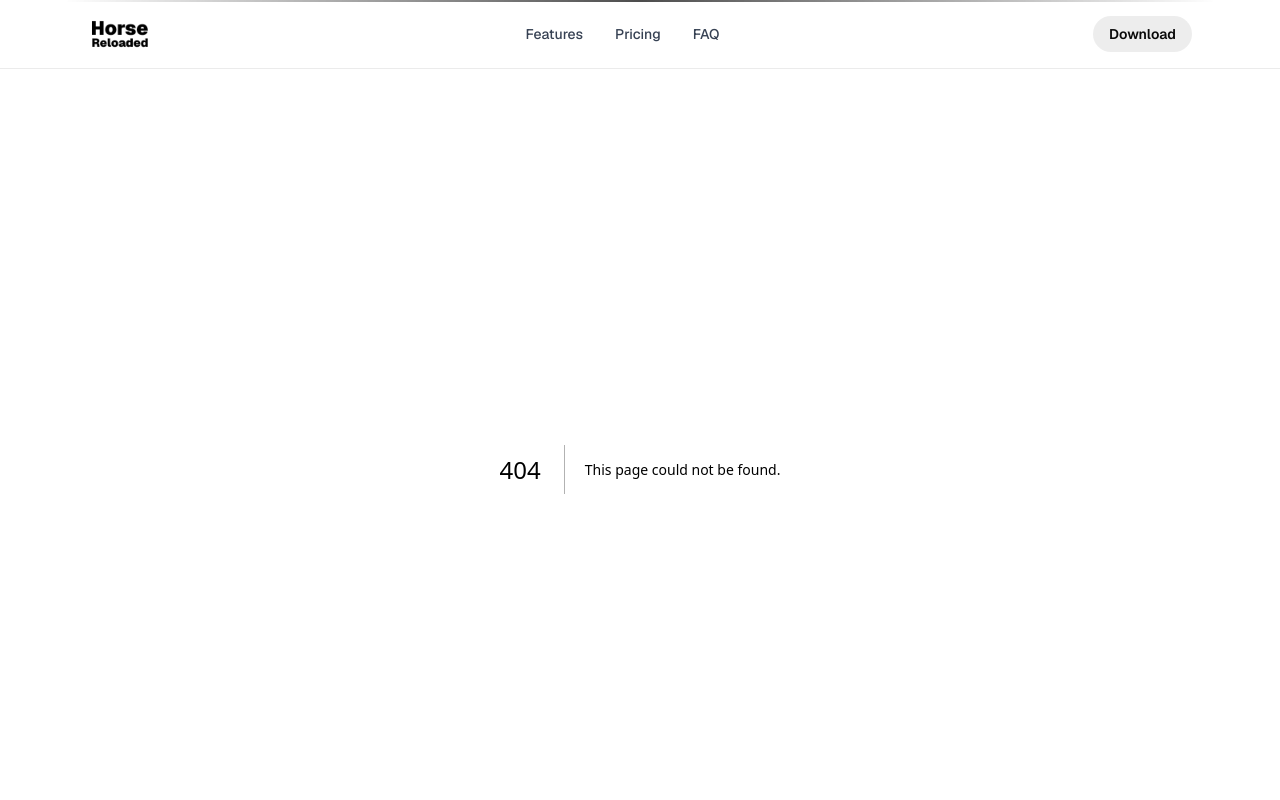
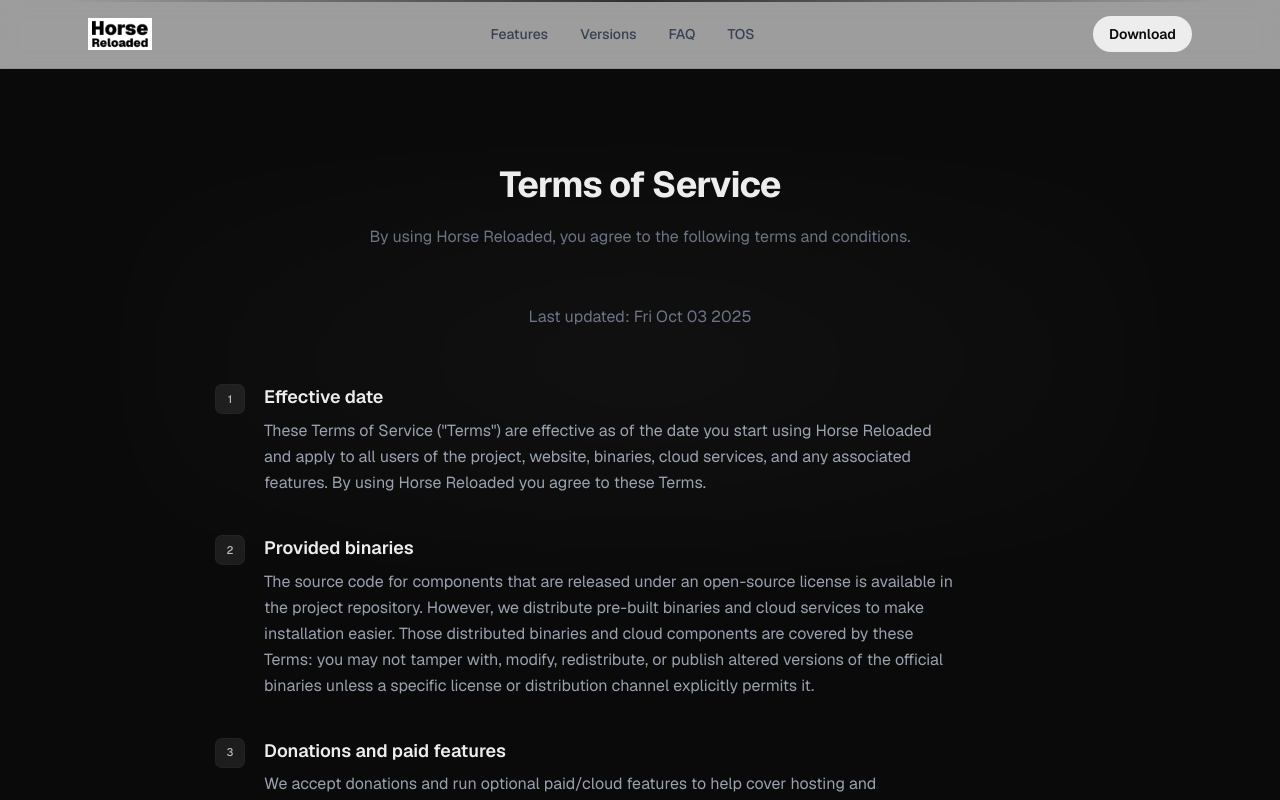
Before and after one commit to horse-reloaded/horse-reloaded.github.io, a Next.js app: page /tos in a window 1280 px wide. Before the commit this address had no page. Shown: the top 800 px of the page. Built offline with nearby package versions, Linux system fonts and the light colour scheme.

Commit message:
Add Versions component, constants, and Terms of Service page
- Implemented the Versions component to showcase different plans and features.
- Created constants for repository, loader, and Discord URLs.
- Added a Terms of Service page detailing user agreements and conditions.

```diff
--- a/src/app/components/faq.tsx
+++ b/src/app/components/faq.tsx
@@ -5,24 +5,24 @@ interface FAQItem {
 
 const items: FAQItem[] = [
   {
-    question: "Why is not open source?",
+    question: "Why cant i see the source code?",
     answer:
-      "If we make it open source other modders could try to bypass protections and potentially harm users.",
+      "The underground modding community is a bit toxic, and leaving the source code open, would allow P2C mod menus to easily bypass the protections just to stay on top.",
   },
   {
     question: "What is this?",
     answer:
-      "A fork of HorseMenu with improvements and customizations tailored for stability and protections.",
+      "Horse Reloaded is a fork of YimMenu/HorseMenu with added features and bug fixes, but most importantly, greater protections against P2C (paid to cheat) mod menus.",
   },
   {
     question: "Why use this Mod?",
     answer:
-      "Enhanced crash protections and refinements give you a smoother, safer gameplay experience.",
+      "Because the original project is no longer maintained, and I wanted to share my work with the community.",
   },
   {
     question: "Is this Mod paid?",
     answer:
-      "We offer a free version with the same crash protections plus paid tiers that unlock extra features.",
+      "Partially. This project includes cloud features that requires a server to run, it also motivates development and the donations help cover costs. No important features are locked behind a paywall and you can still use the menu for free with all the original features and more.",
   },
 ];
 
--- a/src/app/components/features.tsx
+++ b/src/app/components/features.tsx
@@ -14,10 +14,10 @@ const categories: FeatureCategory[] = [
     title: "Crash Protections",
     tagline: "Keep your game running smoothly.",
     points: [
-      "Protect against other mods",
+      "Protect against most Paid menus",
       "Stable and smooth experience",
-      "Fast updates",
-      "Reliable protections",
+      "Fast updates & feature requests",
+      "Cleaner and more intuitive UI",
     ],
   },
   {
@@ -25,9 +25,9 @@ const categories: FeatureCategory[] = [
     title: "Self Options",
     tagline: "Customize your experience.",
     points: [
+      "Standard from the original repository",
       "God Mode",
       "Infinite Stamina & Infinite Ammo",
-      "Anti AFK",
       "No Clip & Super Jump",
     ],
   },
@@ -36,17 +36,22 @@ const categories: FeatureCategory[] = [
     title: "Visuals",
     tagline: "Player and world enhancements.",
     points: [
-      "Player ESP",
+      "Improved ESP (no visual glitches or crashes)",
       "World customization",
-      "World ambience tweaks",
-      "Night vision",
+      "Player tags & tracers",
+      "Session info overlay",
     ],
   },
   {
     key: "crashes",
     title: "Advanced Griefing (Donator)",
     tagline: "Mess up with other modders, even paid ones.",
-    points: ["6 Different Crashes", "Advanced Griefing", "Remote Tracking", "And Many More..."],
+    points: [
+      "Many different Crashes",
+      "Advanced Griefing",
+      "Discord Integration",
+      "And many More..."
+    ],
   },
 ];
 
--- a/src/app/components/highlights.tsx
+++ b/src/app/components/highlights.tsx
@@ -10,32 +10,32 @@ const items: HighlightItem[] = [
   {
     icon: <span className="text-xs">🛡</span>,
     title: "Crash Protections",
-    description: "Protects against other mods. Stable and fast experience.",
+    description: "Protects against most popular paid mods. Improved stability and fast experience.",
   },
   {
     icon: <span className="text-xs">🎮</span>,
     title: "Player",
-    description: "God Mode, Infinite Stamina, Infinite Ammo.",
+    description: "God Mode, Infinite Stamina, Infinite Ammo and more.",
   },
   {
     icon: <span className="text-xs">🧭</span>,
     title: "Utilities",
-    description: "Anti AFK, No Clip, Super Jump para exploración.",
+    description: "Anti AFK, No Clip, Super Jump and more.",
   },
   {
     icon: <span className="text-xs">👁</span>,
     title: "Visuals",
-    description: "Player ESP, customization and ambient tweaks, night vision.",
+    description: "Player ESP, World Customization, Info Overlay and more.",
   },
   {
     icon: <span className="text-xs">🧨</span>,
     title: "Advanced Crashes",
-    description: "Entity, Sync, Physics, Task, and more crashes.",
+    description: "Many different crashes to mess with other modders, even paid ones. (been able to crash all but 1-2 paid menus*)",
   },
   {
     icon: <span className="text-xs">⚡</span>,
     title: "Updates & Reliability",
-    description: "Fast updates, we work closely with our community.",
+    description: "Fast updates, we work closely with our community and are always looking to improve the mod.",
   },
 ];
 
--- a/src/app/components/pricing.tsx
+++ b/src/app/components/versions.tsx
@@ -1,4 +1,5 @@
 "use client";
+import { DISCORD_URL, LOADER_URL } from "../constants/constants";
 import Button from "./button";
 import { useCallback, useRef, useState } from "react";
 
@@ -138,7 +139,7 @@ function CardEdges({ variant }: { variant: "light" | "dark" }) {
   );
 }
 
-export default function Pricing() {
+export default function Versions() {
   const terminusGlow = useGlow();
   const freeGlow = useGlow();
   const proGlow = useGlow();
@@ -158,10 +159,10 @@ export default function Pricing() {
   };
 
   return (
-    <section id="pricing" className="max-w-6xl mx-auto px-6 py-24">
+    <section id="versions" className="max-w-6xl mx-auto px-6 py-24">
       <div className="text-center mb-14 space-y-3">
         <h2 className="text-3xl sm:text-4xl font-bold tracking-tight">
-          Simple and Free
+          Available to Everyone
         </h2>
         <p className="text-gray-500 dark:text-gray-400 max-w-2xl mx-auto text-sm sm:text-base">
           Use everything Horse Reloaded has to offer for free, or support us and
@@ -190,8 +191,7 @@ export default function Pricing() {
           <div className="mb-6 min-h-[90px]">
             <h3 className="text-xl font-semibold mb-1">Terminus</h3>
             <p className="text-sm text-gray-600 dark:text-gray-400">
-              Best open source mod menu, made by the community, but also lost by
-              maintainers.
+              Best open source mod menu, made by the community, but also abandoned.
             </p>
           </div>
           <div className="mb-8">
@@ -199,7 +199,11 @@ export default function Pricing() {
               <span className="text-4xl font-bold">$0</span>
               <span className="text-sm text-gray-500">forever</span>
             </div>
-            <Button className="w-full" variant="secondary">
+            <Button
+              onClick={() => window.open(LOADER_URL, "_self")}
+              className="w-full"
+              variant="secondary"
+            >
               Download
             </Button>
           </div>
@@ -266,7 +270,11 @@ export default function Pricing() {
               <span className="text-4xl font-bold">$0</span>
               <span className="text-sm text-gray-500">forever</span>
             </div>
-            <Button className="w-full" variant="secondary">
+            <Button
+              onClick={() => window.open(LOADER_URL, "_self")}
+              className="w-full"
+              variant="secondary"
+            >
               Download
             </Button>
           </div>
@@ -358,8 +366,8 @@ export default function Pricing() {
                   </button>
                   <button
                     type="button"
-                    onClick={() => setProMode("lifetime")}
-                    className={`px-3 py-1.5 transition-colors border-l border-white/15 cursor-pointer ${
+                    // onClick={() => setProMode("lifetime")}
+                    className={`px-3 py-1.5 transition-colors border-l border-white/15 cursor-pointer line-through ${
                       proMode === "lifetime"
                         ? "bg-white text-black"
                         : "text-white/70 hover:text-white"
@@ -371,6 +379,7 @@ export default function Pricing() {
               </div>
             </div>
             <Button
+              onClick={() => window.open(DISCORD_URL, "_blank")}
               className="w-full bg-white text-black hover:bg-white/90"
               variant="primary"
             >
--- /dev/null
+++ b/src/app/constants/constants.ts
@@ -0,0 +1,6 @@
+
+export const REPO_URL = "https://github.com/horse-reloaded";
+
+export const LOADER_URL = "https://github.com/horse-reloaded/HorseMenu/releases/download/release/horse-reloaded-loader.exe";
+
+export const DISCORD_URL = "https://discord.gg/TZ4usQEEs9";
--- a/src/app/header.tsx
+++ b/src/app/header.tsx
@@ -2,10 +2,13 @@
 import Button from "./components/button";
 import Image from "next/image";
 import { useState } from "react";
+import { LOADER_URL } from "./constants/constants";
 
 export default function Header() {
   const [animKey, setAnimKey] = useState(0);
   const trigger = () => setAnimKey((k) => k + 1);
+
+  const openGithub = () => window.open("https://github.com/horse-reloaded", "_blank");
 
   const linkBase =
     "hover:text-black dark:hover:text-white transition-colors relative after:absolute after:left-0 after:-bottom-1 after:h-px after:w-0 after:bg-current after:transition-all after:duration-300 hover:after:w-full";
@@ -20,7 +23,7 @@ export default function Header() {
         />
         <div
           className="flex items-center gap-2 shrink-0 cursor-pointer select-none"
-          onClick={trigger}
+          onClick={openGithub}
         >
           <Image
             src="/horse-reloaded-wb-small.png"
@@ -36,20 +39,26 @@ export default function Header() {
 
         <div className="flex-1 hidden sm:flex justify-center" onClick={trigger}>
           <nav className="flex gap-8 text-sm font-medium text-gray-700 dark:text-gray-300">
-            <a href="#features" className={linkBase}>
+            <a href="/#features" className={linkBase}>
               Features
             </a>
-            <a href="#pricing" className={linkBase}>
-              Pricing
+            <a href="/#versions" className={linkBase}>
+              Versions
             </a>
-            <a href="#faq" className={linkBase}>
+            <a href="/#faq" className={linkBase}>
               FAQ
+            </a>
+            <a href="/tos" className={linkBase}>
+              TOS
             </a>
           </nav>
         </div>
 
         <div className="flex items-center gap-3 shrink-0" onClick={trigger}>
-          <Button size="sm" className="font-semibold">
+          <Button
+            onClick={() => window.open(LOADER_URL, "_self")}
+            size="sm" className="font-semibold"
+          >
             Download
           </Button>
         </div>
--- a/src/app/page.tsx
+++ b/src/app/page.tsx
@@ -1,8 +1,8 @@
 import Button from "./components/button";
 import FeaturesInteractive from "./components/features";
+import FadeSection from "./components/fade-section";
 import Highlights from "./components/highlights";
-import Pricing from "./components/pricing";
-import FadeSection from "./components/fade-section";
+import Versions from "./components/versions";
 import FAQ from "./components/faq";
 
 export default function Home() {
@@ -48,7 +48,7 @@ export default function Home() {
           <Highlights />
         </FadeSection>
         <FadeSection as="div" delay={0.2}>
-          <Pricing />
+          <Versions />
         </FadeSection>
 
         <FadeSection as="div" delay={0.25}>
--- /dev/null
+++ b/src/app/tos/page.tsx
@@ -0,0 +1,107 @@
+
+interface TOSItem {
+    question: string;
+    answer: string;
+}
+
+const date_of_effect = new Date("Fri Oct 03 2025");
+const items: TOSItem[] = [
+    {
+        question: "Effective date",
+        answer:
+            "These Terms of Service (\"Terms\") are effective as of the date you start using Horse Reloaded and apply to all users of the project, website, binaries, cloud services, and any associated features. By using Horse Reloaded you agree to these Terms.",
+    },
+    {
+        question: "Provided binaries",
+        answer:
+            "The source code for components that are released under an open-source license is available in the project repository. However, we distribute pre-built binaries and cloud services to make installation easier. Those distributed binaries and cloud components are covered by these Terms: you may not tamper with, modify, redistribute, or publish altered versions of the official binaries unless a specific license or distribution channel explicitly permits it.",
+    },
+    {
+        question: "Donations and paid features",
+        answer:
+            "We accept donations and run optional paid/cloud features to help cover hosting and development costs. Donations may grant access to extra conveniences or cloud-hosted features for donors. Core functionality remains available in the open-source project unless otherwise stated in the repository/license.",
+    },
+    {
+        question: "Prohibited actions — tampering, debugging, reverse engineering",
+        answer:
+            "You must not attempt to reverse-engineer, decompile, debug, tamper with, patch, bypass, or otherwise interfere with any protections, anti-abuse measures, or binaries we provide. This includes (but is not limited to) attaching debuggers, using binary patchers, altering runtime integrity checks, or creating tools that enable bypasses of protections. If you discover a vulnerability, please follow the responsible disclosure section below instead of attempting to exploit it.",
+    },
+    {
+        question: "Responsible disclosure / bug reporting",
+        answer:
+            "If you discover a security issue, vulnerability, or bypass, do not publicize or exploit it. Instead, report it privately through the project's issue tracker, security contact, or the email address listed in the repository. Provide clear reproduction steps and any logs that help diagnose the issue. We will acknowledge reports and coordinate fixes. In some cases, we may provide a reward or recognition at our discretion; donations do not guarantee any specific reward.",
+    },
+    {
+        question: "Enforcement — suspensions, bans, and account actions",
+        answer:
+            "We reserve the right to suspend, restrict, or ban any user, account, or device from using our binaries, cloud services, or community resources at any time, with or without notice, for violation of these Terms or for suspected abuse, cheating, tampering, or behavior that harms the project or its users. Donor status does not prevent enforcement actions. We are not required to provide prior notice or a detailed explanation for enforcement decisions.",
+    },
+    {
+        question: "Redistribution & resale",
+        answer:
+            "You may redistribute or fork the open-source portions of the project only in accordance with the license listed in the repository. Distribution of official pre-built binaries, cloud credentials, donor-only resources, or paid components is prohibited unless we explicitly permit redistribution. Reselling access to donor/cloud features or keys is forbidden.",
+    },
+    {
+        question: "No warranty and limitation of liability",
+        answer:
+            "Horse Reloaded (including source, binaries, cloud services, and any donated features) is provided \"as is\" without warranties of any kind, express or implied. Use at your own risk. Donor payments are non-refundable except approved by the project maintainers.",
+    },
+    {
+        question: "Acceptable use",
+        answer:
+            "You must not use Horse Reloaded to facilitate cheating, fraud, harassment, or other abusive behavior outside of the project's documented and permitted use-cases. Do not use the project to interfere with other people's property or accounts, or to evade bans and protections on third-party services.",
+    },
+    {
+        question: "Changes to the Terms",
+        answer:
+            "We may update these Terms from time to time. Updated Terms take effect immediately upon posting. Continued use of Horse Reloaded after a change constitutes acceptance of the new Terms. Where possible we will call out material changes in the project repository or release notes.",
+    },
+    {
+        question: "Contact & additional questions",
+        answer:
+            "For questions about these Terms, donation refunds, responsible disclosure, or other policy issues, please contact us via the project's repository or the contact email listed in the project README.",
+    },
+];
+
+export default function Tos() {
+    return (
+        <section id="faq" className="max-w-4xl mx-auto px-6 py-24">
+            <div className="absolute inset-0 pointer-events-none">
+                <div className="absolute left-1/2 top-[20%] -translate-x-1/2 h-[50vh] w-[80vw] bg-radial from-white/10 to-transparent blur-2xl opacity-30 dark:opacity-15 animate-pulse-slow" />
+            </div>
+
+            <div className="text-center mb-14 space-y-5">
+                <h2 className="text-3xl sm:text-4xl font-bold tracking-tight">
+                    Terms of Service
+                </h2>
+                <p className="text-sm sm:text-base text-gray-500 dark:text-gray-400 max-w-2xl mx-auto">
+                    By using Horse Reloaded, you agree to the following terms and conditions.
+                </p>
+            </div>
+            <div className="text-center mb-14 space-y-5">
+                <p className="text-sm sm:text-base text-gray-500 dark:text-gray-400 max-w-2xl mx-auto">
+                    Last updated: {date_of_effect.toDateString()}
+                </p>
+            </div>
+            <ol className="space-y-10 counter-reset faq">
+                {items.map((item, idx) => (
+                    <li key={idx} className="flex gap-5">
+                        <div className="flex-none">
+                            <div className="w-7 h-7 rounded-md text-[11px] font-medium grid place-items-center bg-white/8 text-white/70 ring-1 ring-white/10">
+                                {idx + 1}
+                            </div>
+                        </div>
+                        <div className="flex-1 min-w-0">
+                            <h3 className="text-base sm:text-lg font-semibold mb-2 leading-snug">
+                                {item.question}
+                            </h3>
+                            <p className="text-sm sm:text-base text-gray-400 leading-relaxed max-w-prose">
+                                {item.answer}
+                            </p>
+                        </div>
+                    </li>
+                ))}
+            </ol>
+        </section>
+    );
+}
```
Also changed, not shown: 1 other file (tests, documents, lock files or other folders).
